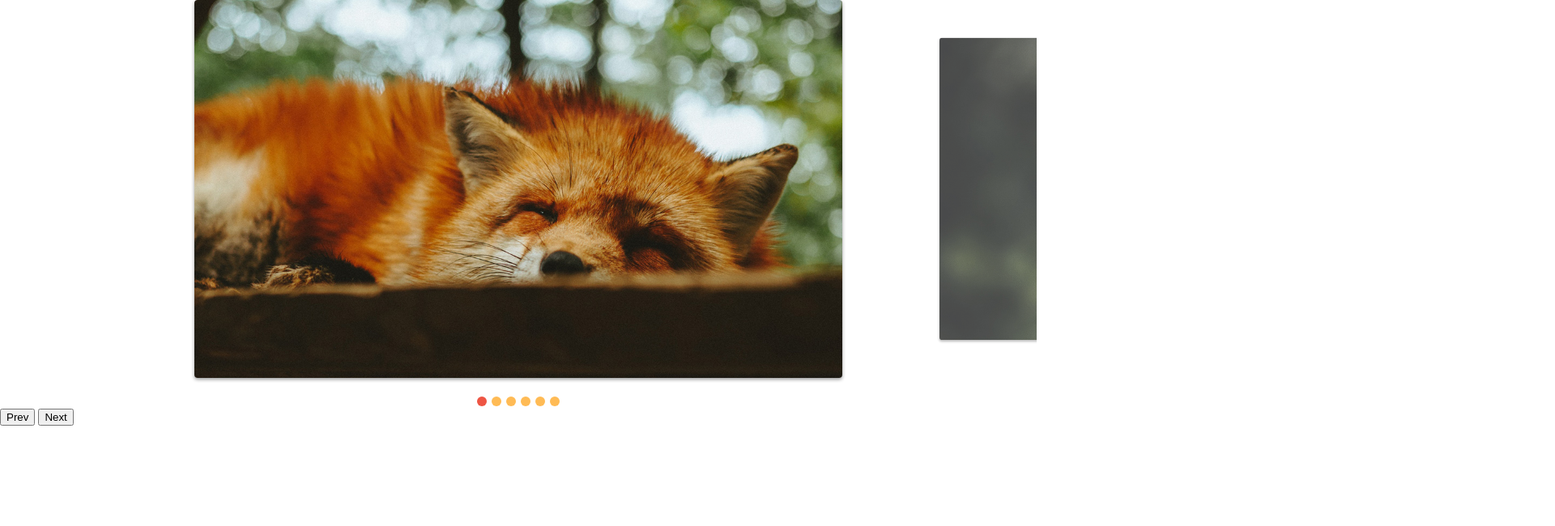
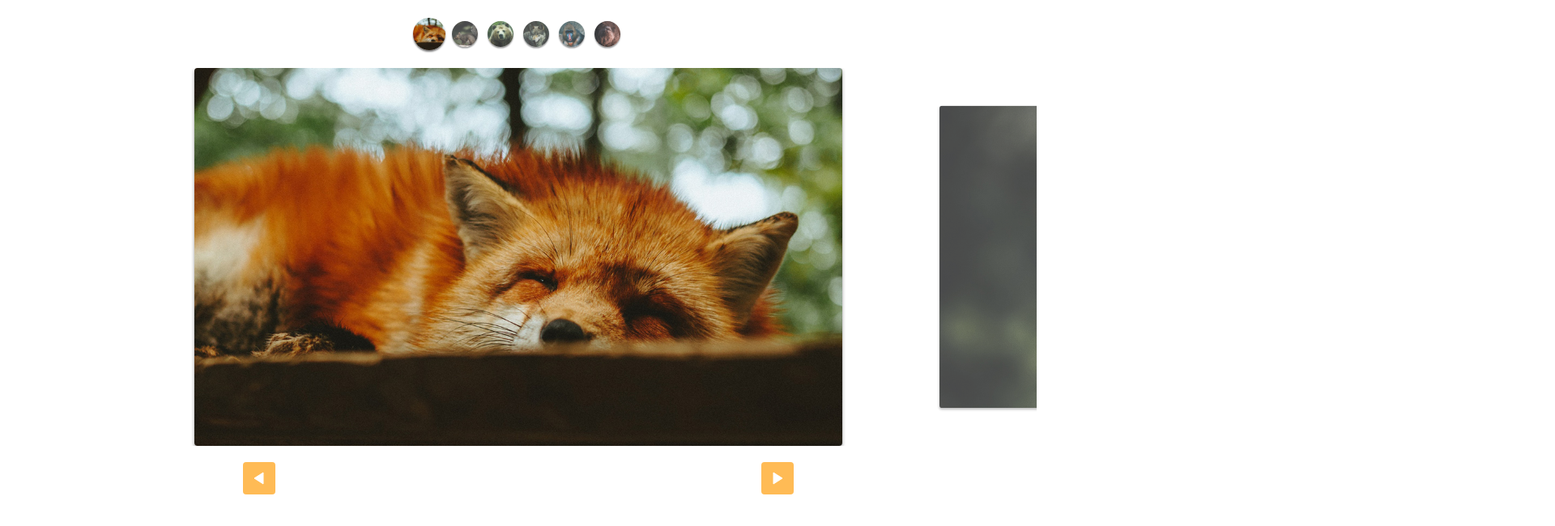
Before and after one commit to vilsonsampaio/slide-origamid, a plain HTML site: page index.html in a window 1280 px wide. Shown: the top 650 px of the page at 81% size, 1920 px wide, since content can reach past the window. Drawn offline with Linux system fonts and the light colour scheme.

Commit message:
Custom controls adicionados e estilizados

```diff
--- a/css/style.css
+++ b/css/style.css
@@ -80,3 +80,68 @@ img {
 [data-control='slide'] li a:hover {
   background: #e54;
 }
+
+
+/* Estilo para os constroles inseridos pelo usuário (customizado) */
+
+.custom-controls {
+  display: flex;
+  justify-content: center;
+
+  flex-wrap: wrap;
+
+  margin: 20px 0;
+}
+
+.custom-controls li {
+  width: 40px;
+  height: 40px;
+
+  margin: 2px;
+
+  border-radius: 50%;
+  overflow: hidden;
+
+  box-shadow: 0 2px 2px rgba(0, 0, 0, .5);
+
+  cursor: pointer;
+
+  opacity: .8;
+  transform: scale(.8);
+  transition: .3s;
+}
+
+.custom-controls li.active {
+  opacity: 1;
+  transform: scale(1);
+}
+
+
+/* Estilizando os controles Prev e Next */
+
+.arrow-nav {
+  display: flex;
+  justify-content: space-around;
+
+  margin: 20px 0;
+}
+
+.arrow-nav button {
+  width: 40px;
+  height: 40px;
+
+  background: #fb5 url('../img/arrow.svg') center center no-repeat;
+  color: white;
+
+  border-radius: 4px;
+
+  text-indent: -9999px;
+
+  cursor: pointer;
+  border: none;
+  outline: none;
+}
+
+.arrow-nav button.prev {
+  transform: rotate(-180deg);
+}
--- a/index.html
+++ b/index.html
@@ -7,7 +7,14 @@
   <link rel="stylesheet" href="./css/style.css">
 </head>
 <body>
-
+  <ul class="custom-controls">
+    <li><img src="./img/foto1-thumb.jpg" alt="Raposa"></li>
+      <li><img src="./img/foto2-thumb.jpg" alt=""></li>
+      <li><img src="./img/foto3-thumb.jpg" alt=""></li>
+      <li><img src="./img/foto4-thumb.jpg" alt=""></li>
+      <li><img src="./img/foto5-thumb.jpg" alt=""></li>
+      <li><img src="./img/foto6-thumb.jpg" alt=""></li>
+  </ul>
   <div class="slide-wrapper">
     <ul class="slide">
       <li><img src="./img/foto1.jpg" alt="Raposa"></li>
--- a/js/script.js
+++ b/js/script.js
@@ -1,7 +1,6 @@
-import {Slide, SlideNav} from './slide.js';
+import SlideNav from './slide.js';
 
 const slide = new SlideNav('.slide', '.slide-wrapper');
 slide.init();
 slide.addArrow('.prev', '.next');
-slide.addControl();
-console.log(slide)
+slide.addControl('.custom-controls');
--- a/js/slide.js
+++ b/js/slide.js
@@ -156,7 +156,7 @@ export class Slide {
   }
 }
 
-export class SlideNav extends Slide {
+export default class SlideNav extends Slide {
   constructor(slide, wrapper) {
     super(slide, wrapper);
     this.bindControlEvents();
```
